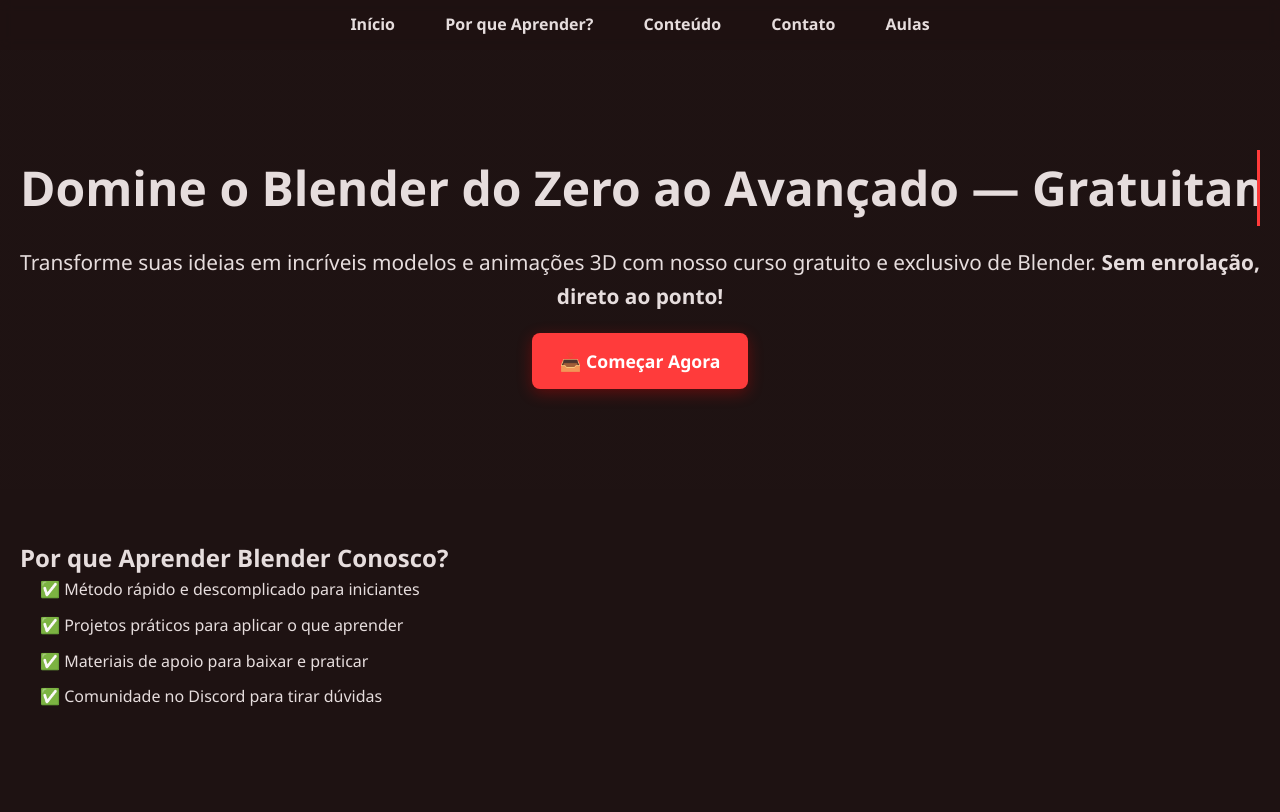
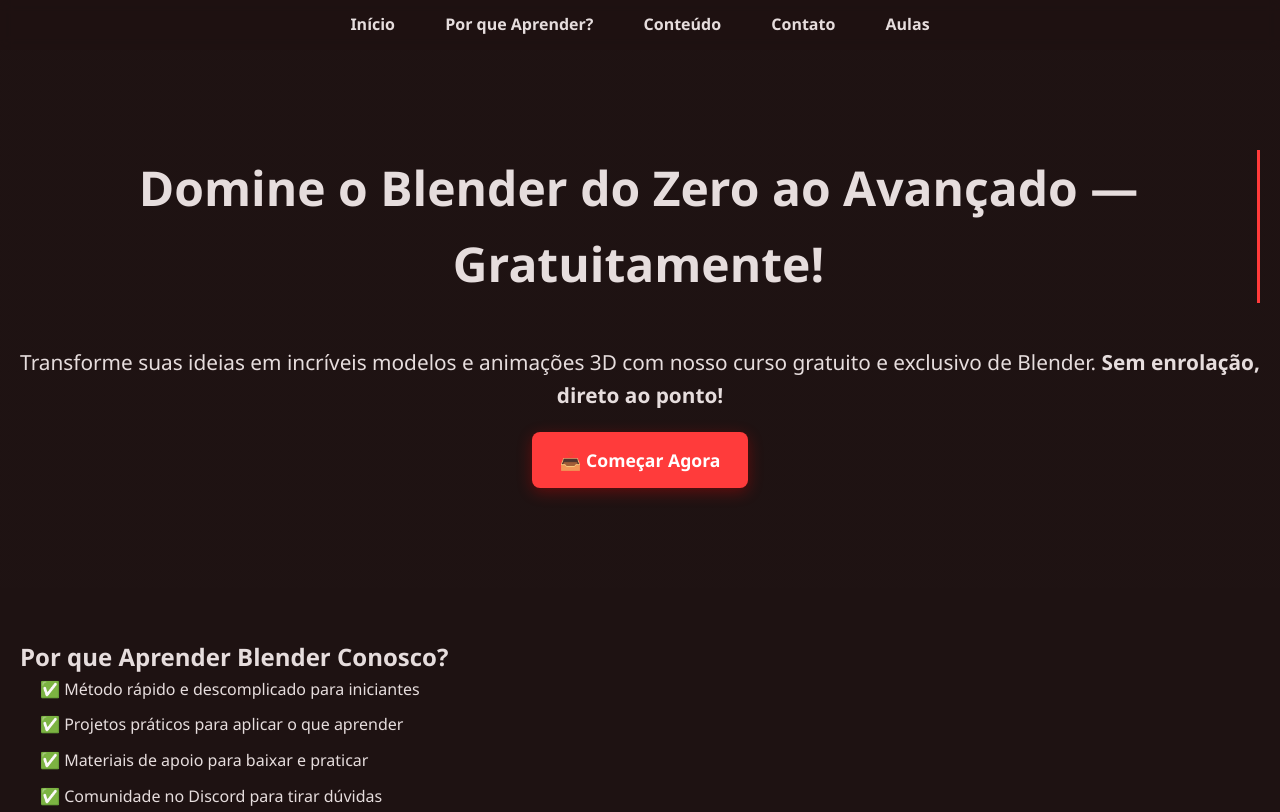
Before and after one commit to jordanferrary/Aulas_Gratuitas_Blender, a plain HTML site: page index.html in a window 1280 px wide. Shown: the top 812 px of the page. Drawn offline with Linux system fonts and the light colour scheme.

Commit message:
upgrade
upgrade no html e no css

```diff
--- a/index.html
+++ b/index.html
@@ -24,7 +24,7 @@
             <section id="hero" class="hero">
                 <h1>Domine o Blender do Zero ao Avançado — Gratuitamente!</h1>
                 <p>Transforme suas ideias em incríveis modelos e animações 3D com nosso curso gratuito e exclusivo de Blender. <strong>Sem enrolação, direto ao ponto!</strong></p>
-                <a href="pages/conteudos.html" class="btn-cta">📥 Começar Agora</a>
+                <a href="#aulas" class="btn-cta">📥 Começar Agora</a>
             </section>
 
             <!-- Benefícios -->
--- a/style.css
+++ b/style.css
@@ -66,14 +66,17 @@
 }
 
 .hero h1 {
-    font-size: 3em;
+    font-size: clamp(1.8em, 4vw, 3em);
     margin-bottom: 20px;
-    white-space: nowrap;
     overflow: hidden;
     border-right: 3px solid var(--cor-destaque);
-    width: 0;
+    display: inline-block;
     animation: typing 3s steps(30) forwards, blink 0.8s infinite step-end alternate;
+    max-width: 100%;
+    white-space: normal; /* Permite quebra de linha em telas pequenas */
+    word-wrap: break-word;
 }
+
 
 .hero p {
     font-size: 1.3em;
@@ -211,9 +214,10 @@
 }
 
 @keyframes typing {
-    from { width: 0; }
-    to { width: 100%; }
+    from { clip-path: inset(0 100% 0 0); }
+    to { clip-path: inset(0 0 0 0); }
 }
+
 
 @keyframes blink {
     50% { border-color: transparent; }
```
